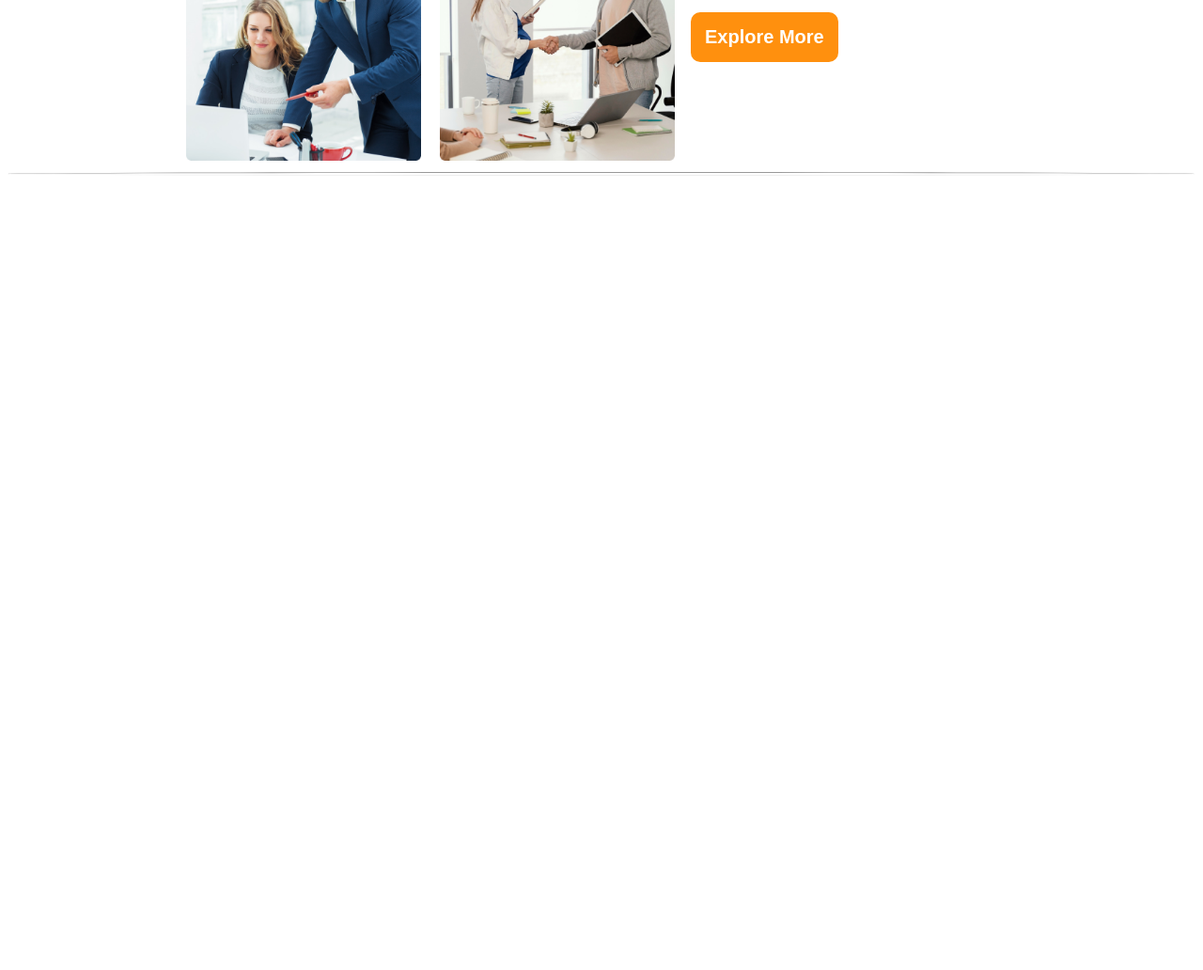
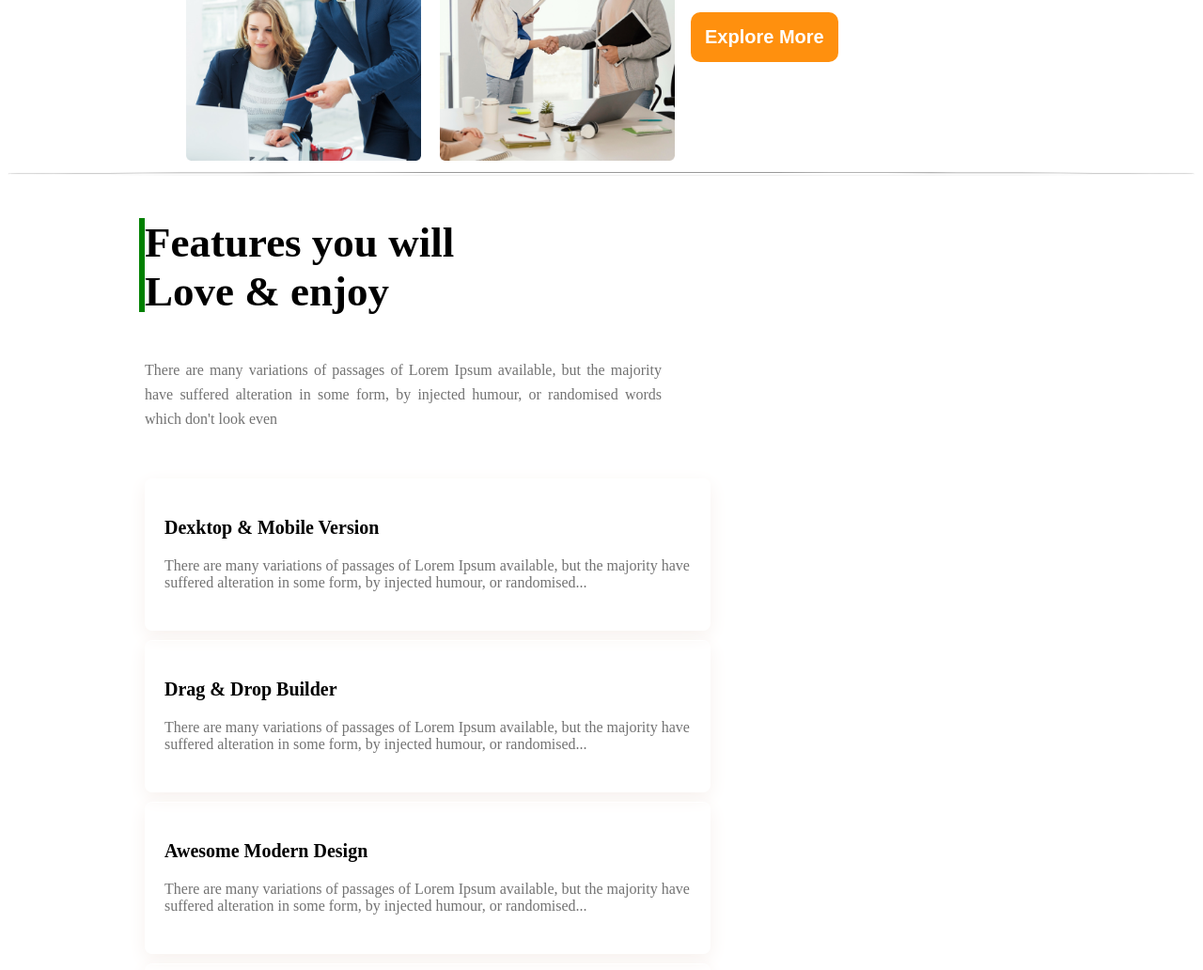
Before and after one commit to TIE69/Second-Assignment, a plain HTML site: page Index.html in a window 1280 px wide. Shown: the part 1550-2582 px from the top of the page at 94% size. Before the commit the page ends 1745 px from the top, so only its background shows below. Drawn offline with Linux system fonts and the light colour scheme.

Commit message:
main body

```diff
--- a/Index.html
+++ b/Index.html
@@ -13,10 +13,13 @@
       rel="stylesheet"
     />
 
-    <!-- Google-fonts -->
+    <!-- Google-fonts
+    --------------->
     <link rel="stylesheet" href="style.css" />
   </head>
   <body>
+    <!-- nav-bar -->
+
     <div class="background-color">
       <header class="container">
         <div class="nav-head">
@@ -33,7 +36,13 @@
         </div>
       </header>
 
+      <!-- nav-bar-end -->
+
       <main>
+
+          <!-- First-body-part
+          ------------------>
+
         <div class="main-head">
           <h1 class="main-heading">Brand new</h1>
           <h1 class="main-heading-two">Group of Architecture</h1>
@@ -50,6 +59,12 @@
           <img class="images" src="images/banner.png" alt="" />
         </div>
        </div>
+
+        <!-- First-body-part-end
+          ------------------>
+
+        <!-- second-body-part -->
+
         <section class="second-page">
 
             <div class="grid-images">
@@ -69,7 +84,38 @@
 
 
         </section>
-        <hr class="line">
+        <hr class="hr-line">
+         <!-- second-body-part -->
+
+         <!-- Third body part -->
+        <div class="third-container">
+          <div class="Left-box">
+
+          <div class="vl">
+          <h3 class="third-part-heading">Features you will </h3>
+          <h3 class="third-part-heading-two">Love & enjoy</h3>
+          <p class="third-part-para">There are many variations of passages of Lorem Ipsum available, but the majority have suffered alteration in some form, by injected humour, or randomised words which don't look even</p>
+
+          <div class="left-content">
+            <h3 class="left-heading">Dexktop & Mobile Version</h3>
+            <p class="left-para">There are many variations of passages of Lorem Ipsum available, but the majority have suffered alteration in some form, by injected humour, or randomised...</p>
+          </div>
+          <div class="left-content">
+            <h3 class="left-heading">Drag & Drop Builder</h3>
+            <p class="left-para">There are many variations of passages of Lorem Ipsum available, but the majority have suffered alteration in some form, by injected humour, or randomised...</p>
+          </div>
+          <div class="left-content">
+            <h3 class="left-heading">Awesome Modern Design</h3>
+            <p class="left-para">There are many variations of passages of Lorem Ipsum available, but the majority have suffered alteration in some form, by injected humour, or randomised...</p>
+          </div>
+          <div class="left-content">
+            <h3 class="left-heading">Super Easy to Edit</h3>
+            <p class="left-para">There are many variations of passages of Lorem Ipsum available, but the majority have suffered alteration in some form, by injected humour, or randomised...</p>
+          </div>
+        </div>
+        </div>
+         </div>
+        </section>
       </main>
 
   </body>
--- a/style.css
+++ b/style.css
@@ -98,14 +98,22 @@ color: #727272;
 
 }
 
+/* First-body-part-end */
 
-/* second-pages */
+
+/* Part-second-pages
+*/
 
 
 .second-page{
     display: grid;
     grid-template-columns: repeat(2,1fr);
 }
+
+
+/* Page-images */
+
+
 .grid-images{
 
     width: 300px;
@@ -166,10 +174,72 @@ color: #727272;
     border-radius: 10px;
 }
 
-.line{
+.hr-line{
     padding: 1px;
     border-radius: 50%;
     box-shadow: #424242;
 }
 
-/* page-eng */
+/* Second-part-page-end */
+
+
+/* Third-part-pages */
+
+.vl{
+    border-left: 6px solid green;
+    height: 100px;
+    margin-left: 140px;
+}
+
+
+.third-part-heading{
+
+    font-size: 45px;
+    margin-bottom: 0;
+
+}
+
+.third-part-heading-two{
+font-size: 45px;
+margin-top: 0;
+}
+
+.third-part-para{
+    font-size: 16px;
+    line-height: 26px;
+    color: #727272;
+    margin-top: 24px;
+    width: 550px ;
+    text-align: justify;
+    margin-bottom: 50px;
+}
+
+/* Left-head and Para-content */
+
+.left-content{
+width: 560px;
+height: 120px;
+border: 1px solid white;
+border-radius: 8px;
+padding: 20px;
+margin-bottom: 10px;
+background-color: #faf8f800;
+box-shadow: 0px 6px 20px rgb(247, 241, 238);
+
+}
+
+.left-heading{
+
+    font-size: 20px;
+    font-weight: 600;
+    Line height: 23.46px;
+
+
+}
+
+.left-para{
+font-size: 16px;
+font-weight: 400;
+color:
+#727272;
+}
```
